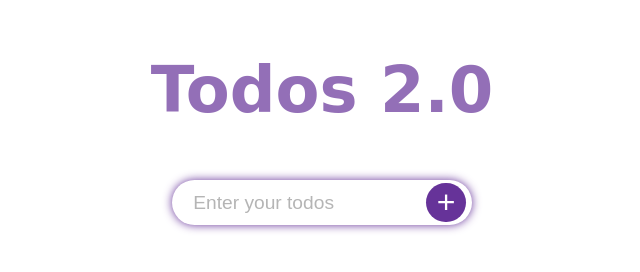
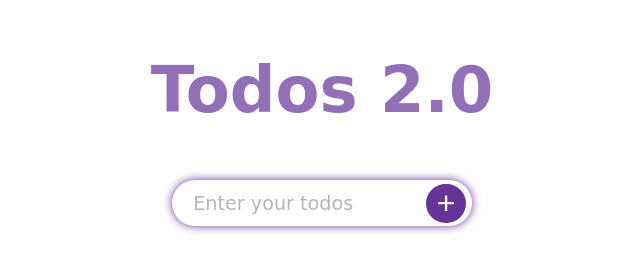
Before and after one commit to PriDebnath/Todos-2.0, a plain HTML site: page index.html in a window 1280 px wide. Shown: the whole page, without its empty margins (326-966 px from the left). Drawn offline with Linux system fonts and the light colour scheme.

Commit message:
Update index.html

```diff
--- a/index.html
+++ b/index.html
@@ -19,7 +19,7 @@
       width: 100vw;
       height: 100vh;
       overflow: hidden;
-
+    font-family: cursive;
     }
 
     h2 {
@@ -45,6 +45,7 @@
       font-size: 1.2rem;
       border: 2px solid transparent;
       box-shadow: 0 0 10px rebeccapurple;
+    font-family: cursive;
 
     }
 
```
